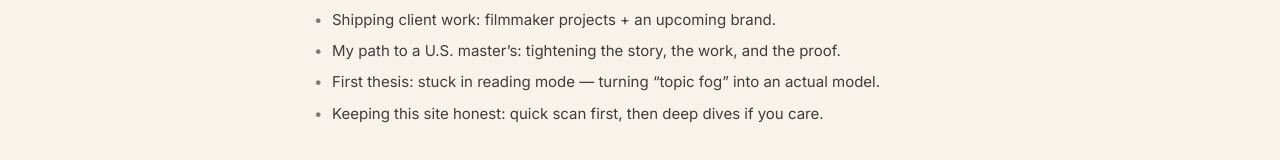
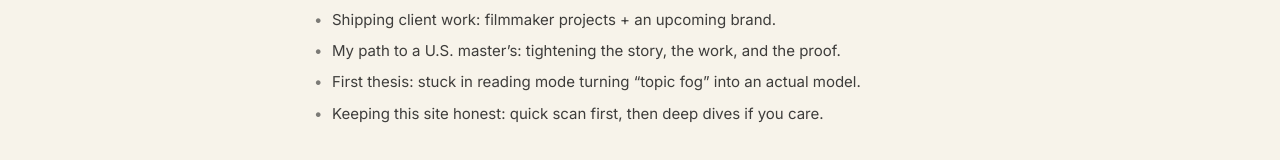
Before and after one commit to benjaminarce-cloud/arcev2-portfolio, a Next.js app: page /about in a window 1280 px wide. Shown: the part 708-868 px from the top of the page. Built offline with nearby package versions, Linux system fonts and the light colour scheme.

Commit message:
Update page.tsx

```diff
--- a/src/app/about/page.tsx
+++ b/src/app/about/page.tsx
@@ -56,7 +56,7 @@ export default function AboutPage() {
               <li>Building portfolio sites as a side job (and getting sharper every build).</li>
               <li>Shipping client work: filmmaker projects + an upcoming brand.</li>
               <li>My path to a U.S. master’s: tightening the story, the work, and the proof.</li>
-              <li>First thesis: stuck in reading mode — turning “topic fog” into an actual model.</li>
+              <li>First thesis: stuck in reading mode turning “topic fog” into an actual model.</li>
               <li>Keeping this site honest: quick scan first, then deep dives if you care.</li>
             </ul>
           </div>
```
